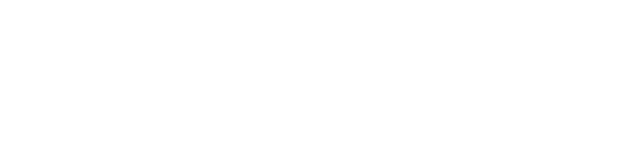
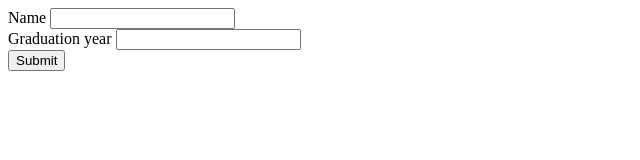
Before and after one commit to acciojob/sharable-urls-Sonu34668, a website: page main.html in a window 1280 px wide. Shown: the whole page, without its empty margins (0-640 px from the left). Drawn offline with Linux system fonts and the light colour scheme.

Commit message:
created a submission

```diff
--- a/main.html
+++ b/main.html
@@ -1,6 +1,12 @@
 <!DOCTYPE html>
 <html>
   <body>
+	  <form method="post">
+		  <label for="name"> Name</label>
+		  <input type="text" name="name" id="name" ></br>
+		   <label for="year" name="year" id="year"> Graduation year</label>
+		  <input type="number" id="name"></br>
+		  <button>Submit</button>
     <script type="text/javascript" src="./script.js">
 </script>
   </body>
```
